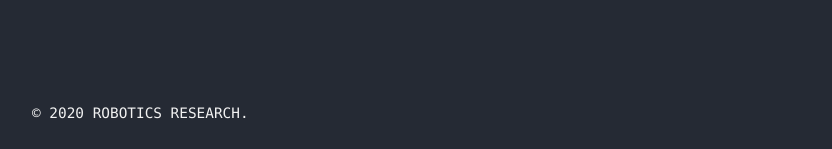
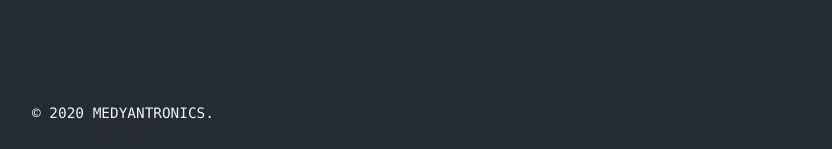
Before and after one commit to rkdyava/ramakrishna.github.io, a Jekyll site: the page built from sample_page.md, in a window 1280 px wide and 900 px high, scrolled down 1210 px. Shown: the part 748-897 px from the top of the window, without its empty margins (40-872 px from the left). Built offline with Jekyll 4.4.1, drawn with Linux system fonts in a browser that asks for light colours; our own code applies the rules of GitHub Pages for plain Markdown files; some of the changed text lies outside the part shown.

```diff
--- a/_config.yml
+++ b/_config.yml
@@ -1,6 +1,6 @@
 lang: en-US
-title:  ROBOTICS RESEARCH # Rama Krishna Reddy Dyavayour name (or website title) here
-sub_title: "Your new default Jekyll theme"
+title:  MEDYANTRONICS # Rama Krishna Reddy Dyavayour name (or website title) here
+sub_title: Revolution in Medical industry #"Your new default Jekyll theme"
 email: rkdyava@gmail.com
 #logo: "/images/DSC00072.JPG?raw=true" your photo (or logo) here
 description: > # your text below (remove <br> elements if you don't need line breaks)
```
Also changed, not shown: index.md (+2 -2 lines).
